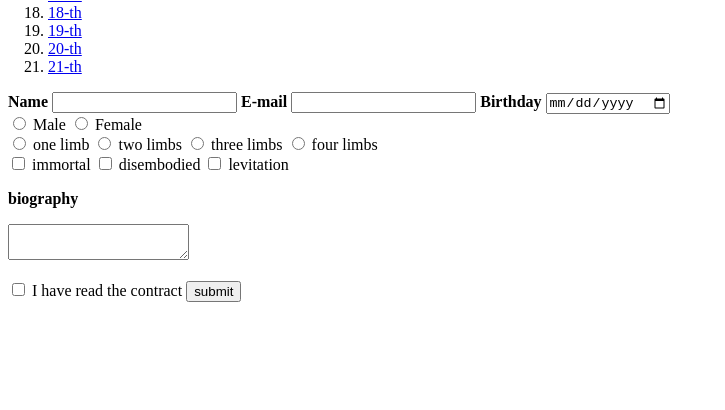
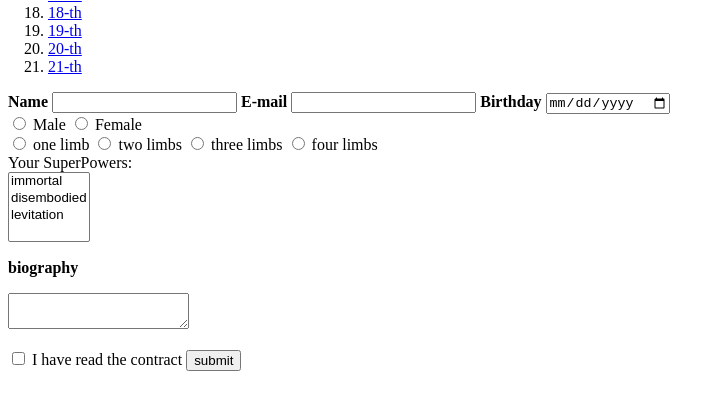
Before and after one commit to DIDIVERG/site, a plain HTML site: page index.html in a window 1280 px wide. Shown: the part 350-760 px from the top of the page, without its empty margins (0-725 px from the left). Drawn offline with Linux system fonts and the light colour scheme.

Commit message:
Update index.html

```diff
--- a/index.html
+++ b/index.html
@@ -76,13 +76,15 @@
         <label for="op24">four limbs</label>
     </div>
 
-    <div>
-        <input type="checkbox" id="immortal" name="immortal" value="fireproof">
-        <label for="immortal">immortal</label>
-        <input type="checkbox" id="disembodied" name="disembodied" value="disembodied">
-        <label for="disembodied">disembodied</label>
-        <input type="checkbox" id="levitation" name="levitation" value="levitation">
-        <label for="levitation">levitation</label>
+  <div>
+         <label>
+                        Your SuperPowers:<br/>
+                        <select name="field-name-4[]" multiple="multiple">
+                            <option value="value1">immortal</option>
+                            <option value="value2">disembodied</option>
+                            <option value="value3">levitation</option>
+                        </select>
+                    </label>
     </div>
 
     <p><strong>biography</strong></p>
```
